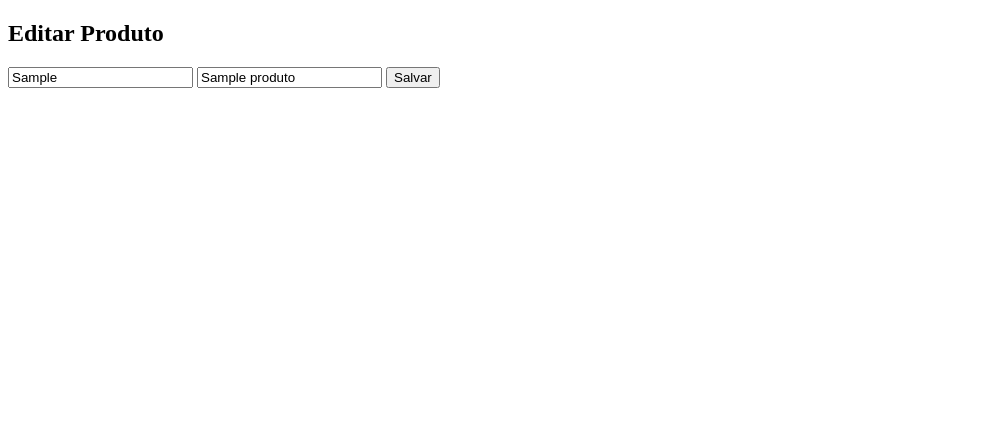
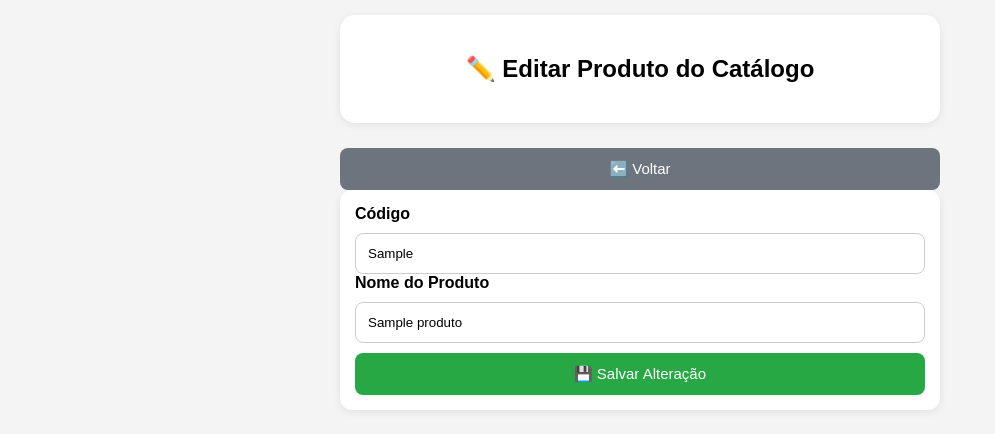
Before and after one commit to Guilherme20266/estoque-system, a Flask app: template templates/editar_catalogo.html in a window 1280 px wide. Shown: the top 434 px of the page, without its empty margins (0-995 px from the left). Run offline with Flask 3, Linux system fonts and the light colour scheme; the template is opened without the code that fills it: values that come from a table or form of the project are taken from there, others are empty; tables that the repository leaves empty hold one stand-in row (values such as "Sample post").

Commit message:
Update editar_catalogo.html

```diff
--- a/templates/editar_catalogo.html
+++ b/templates/editar_catalogo.html
@@ -1,26 +1,118 @@
 {% extends "base.html" %}
+
+{% block title %}Editar Catálogo{% endblock %}
+
+{% block style %}
+
+body{
+    font-family:Arial;
+    background:#f4f4f4;
+    margin:0;
+    padding:15px;
+}
+
+.container{
+    max-width:600px;
+    margin:auto;
+}
+
+.topo{
+    background:white;
+    padding:20px;
+    border-radius:15px;
+    margin-bottom:15px;
+    text-align:center;
+    box-shadow:0 2px 8px rgba(0,0,0,.08);
+}
+
+.card{
+    background:white;
+    padding:15px;
+    border-radius:12px;
+    margin-bottom:12px;
+    box-shadow:0 2px 8px rgba(0,0,0,.08);
+}
+
+input{
+    width:100%;
+    padding:12px;
+    border:1px solid #ccc;
+    border-radius:8px;
+    margin-top:10px;
+    box-sizing:border-box;
+}
+
+button{
+    width:100%;
+    padding:12px;
+    border:none;
+    border-radius:8px;
+    color:white;
+    margin-top:10px;
+    font-size:15px;
+    cursor:pointer;
+}
+
+.salvar{
+    background:#28a745;
+}
+
+.voltar{
+    background:#6c757d;
+}
+
+a{
+    text-decoration:none;
+}
+
+{% endblock %}
 
 {% block content %}
 
-<h2>Editar Produto</h2>
+<div class="container">
+
+    <div class="topo">
+        <h2>✏️ Editar Produto do Catálogo</h2>
+    </div>
+
+    <a href="/catalogo">
+        <button class="voltar">
+            ⬅️ Voltar
+        </button>
+    </a>
+
+    <div class="card">
 
         <form method="POST">
 
+            <label><b>Código</b></label>
+
             <input
+                type="text"
                 value="{{ produto.codigo }}"
                 readonly
             >
 
+            <label><b>Nome do Produto</b></label>
+
             <input
+                type="text"
                 name="nome"
                 value="{{ produto.nome }}"
                 required
             >
 
-<button type="submit">
-Salvar
+            <button
+                type="submit"
+                class="salvar"
+            >
+                💾 Salvar Alteração
             </button>
 
         </form>
 
+    </div>
+
+</div>
+
 {% endblock %}
```
Lines whose indentation alone changed are shown as unchanged.
